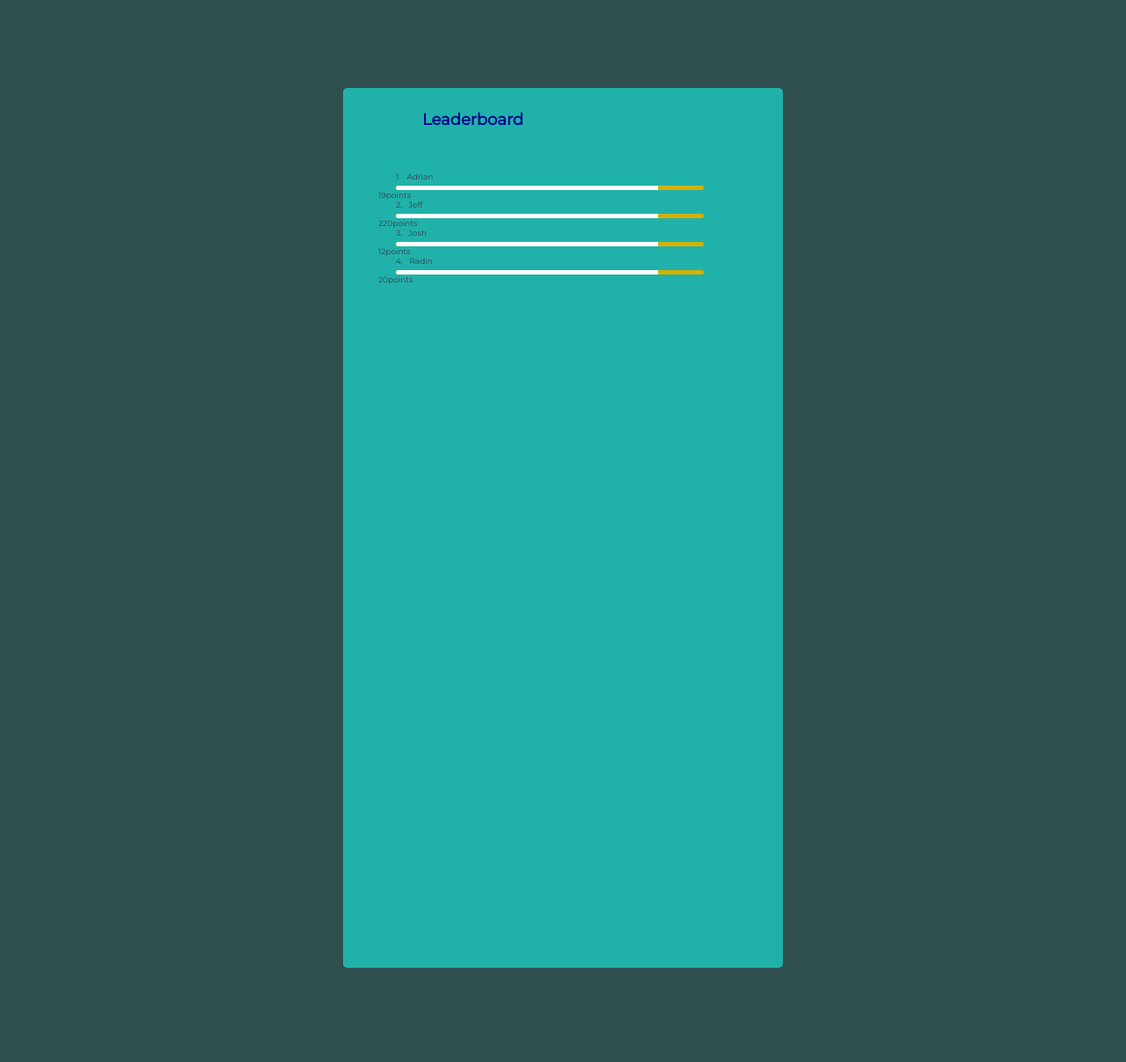
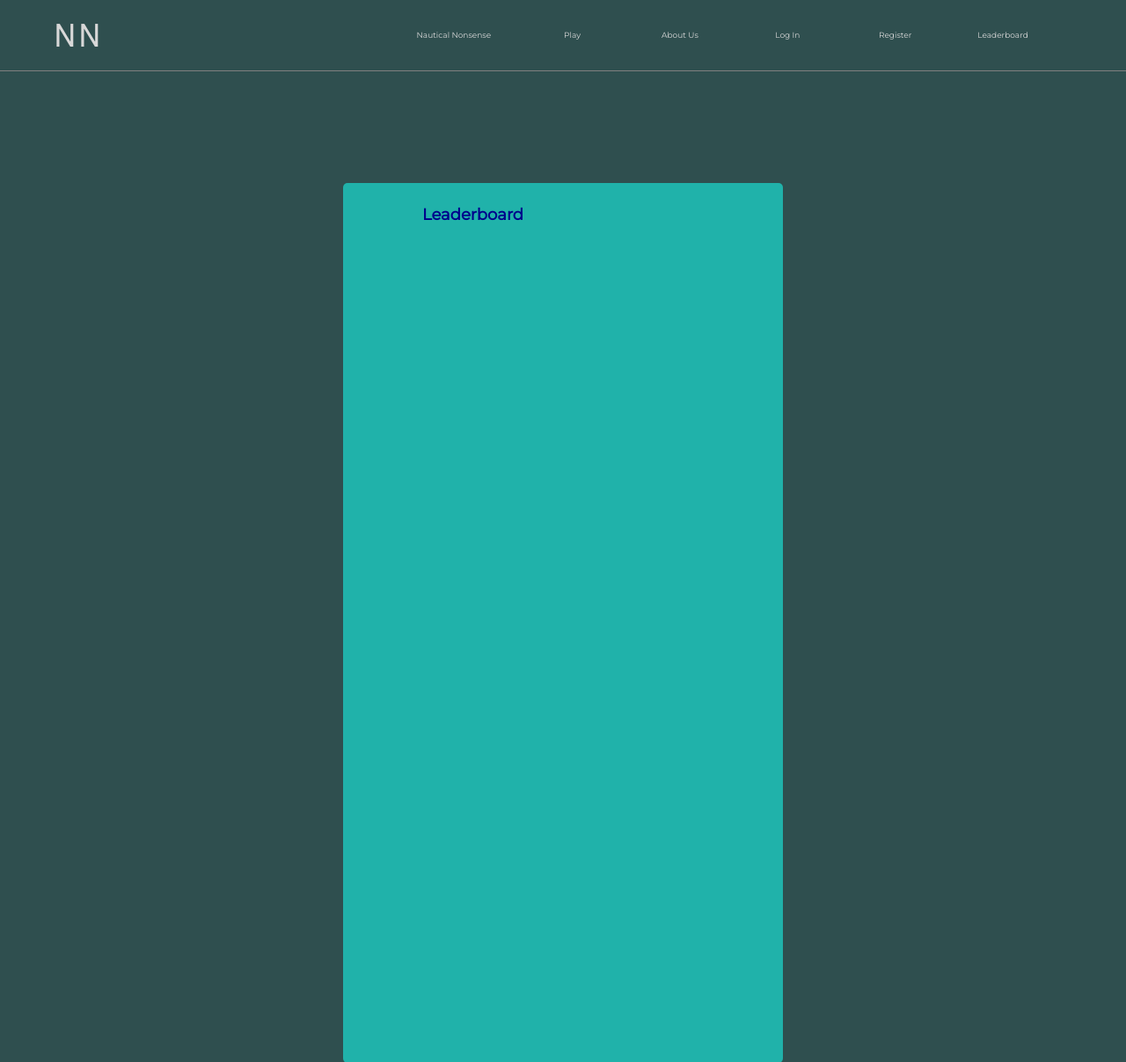
Before and after one commit to jrnaranj/NN-CSE312, a Flask app: page /leaderboard in a window 1280 px wide. Shown: the top 1207 px of the page at 88% size. Before the commit the page ends 1100 px from the top, so only its background shows below. Run offline with Flask 2, Linux system fonts and the light colour scheme; data that the repository does not hold is empty.

Commit message:
Leaderboard works with Database and Navbar

```diff
--- a/app.py
+++ b/app.py
@@ -22,6 +22,12 @@
 
 
 login_collection = db["Login"]
+
+score_collection = db["scores"] #Where the scores of the users will be stored once the users are implemented
+
+dummy_collection = db["dummy_scores"] # A collection for testing scores being displayed to the leadboard.
+
+
 
 
 
@@ -59,7 +65,12 @@
 
 @app.route('/score')
 def score():
-    uploadData = {"Radin": 20, "Josh": 12, "Adrian": 19, "Jeff": 220}
+    uploadData = {}
+
+    for item in dummy_collection.find():  #Testing databse retrieval
+        del item['_id'] #Removes unwanted ID key
+        uploadData.update(item)
+
     return jsonify(uploadData)
 
 @app.route('/static/{path}')
--- a/static/css/leaderboard.css
+++ b/static/css/leaderboard.css
@@ -1,4 +1,7 @@
 @import url('https://fonts.googleapis.com/css2?family=Montserrat&display=swap');
+
+
+
 *{
     list-style: none;
     font-family: 'Montserrat', sans-serif;
--- a/templates/leaderboard.html
+++ b/templates/leaderboard.html
@@ -1,3 +1,9 @@
+{% extends "navbar.html" %}
+{% block head %}
+{{ super() }}
+<title>Leaderboard</title>
+{% endblock %}
+{% block content %}
 <!DOCTYPE html>
 <html lang="en">
 <head>
@@ -31,3 +37,4 @@
 	<script>welcome();</script>
 
 </div>
+{% endblock %}
--- a/templates/navbar.html
+++ b/templates/navbar.html
@@ -20,6 +20,7 @@
         <li><a href="/about">About Us</a></li>
         <li><a href="/signin">Log In</a></li>
         <li><a href="/signup">Register</a></li>
+        <li><a href="/leaderboard">Leaderboard</a></li>
     </ul>
     </nav>
     <div class="content">
```
